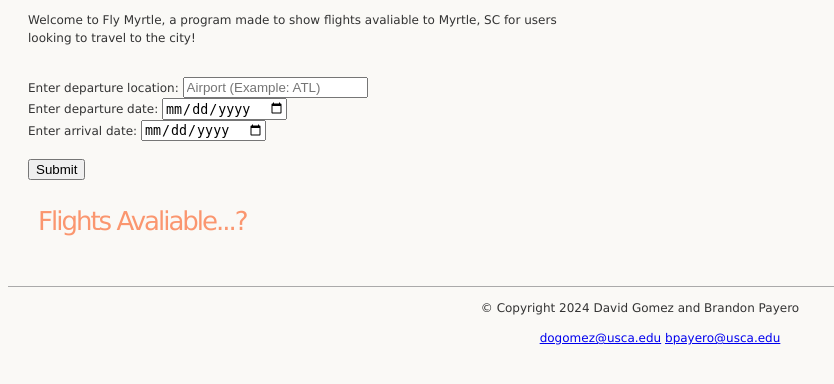
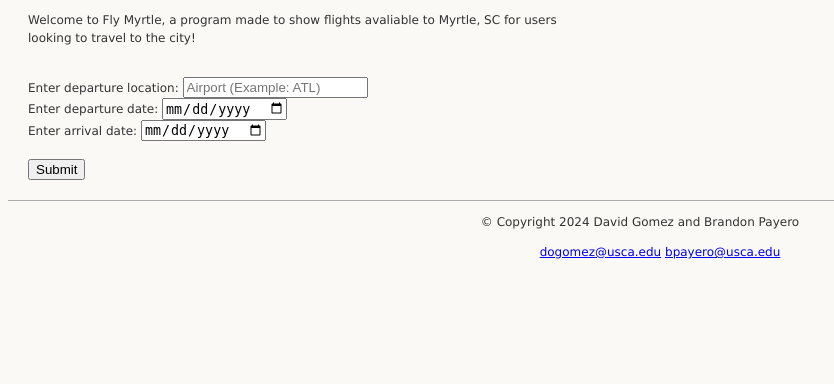
Before and after one commit to dogomez1413/Capstone-2024, a Flask app: page / in a window 1280 px wide. Shown: the part 140-524 px from the top of the page, without its empty margins (0-834 px from the left). Run offline with Flask 3, Linux system fonts and the light colour scheme; some libraries are stand-ins or nearby versions.

Commit message:
cleaned up main page

```diff
--- a/python/templates/index.html
+++ b/python/templates/index.html
@@ -61,7 +61,7 @@
 				</form>
 
 				<!--Displays the output of the flight information for the user based off their entered information-->
-				<h2>Flights Avaliable...?</h2>
+				<!-- <h2>Flights Avaliable...?</h2> -->
 				<!--<object id="table" name="table" data="../static/Test_Data.html" height="200px" width="1000px"></object>-->
 			</div>
 		</div>
```
